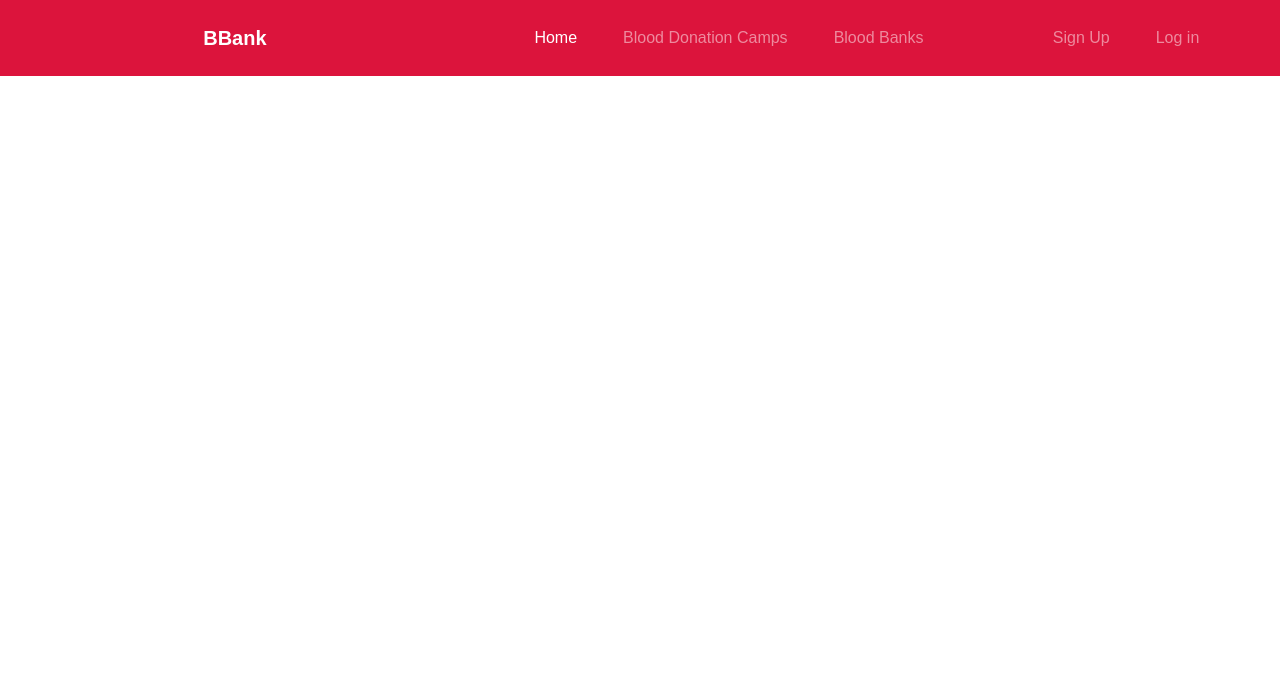
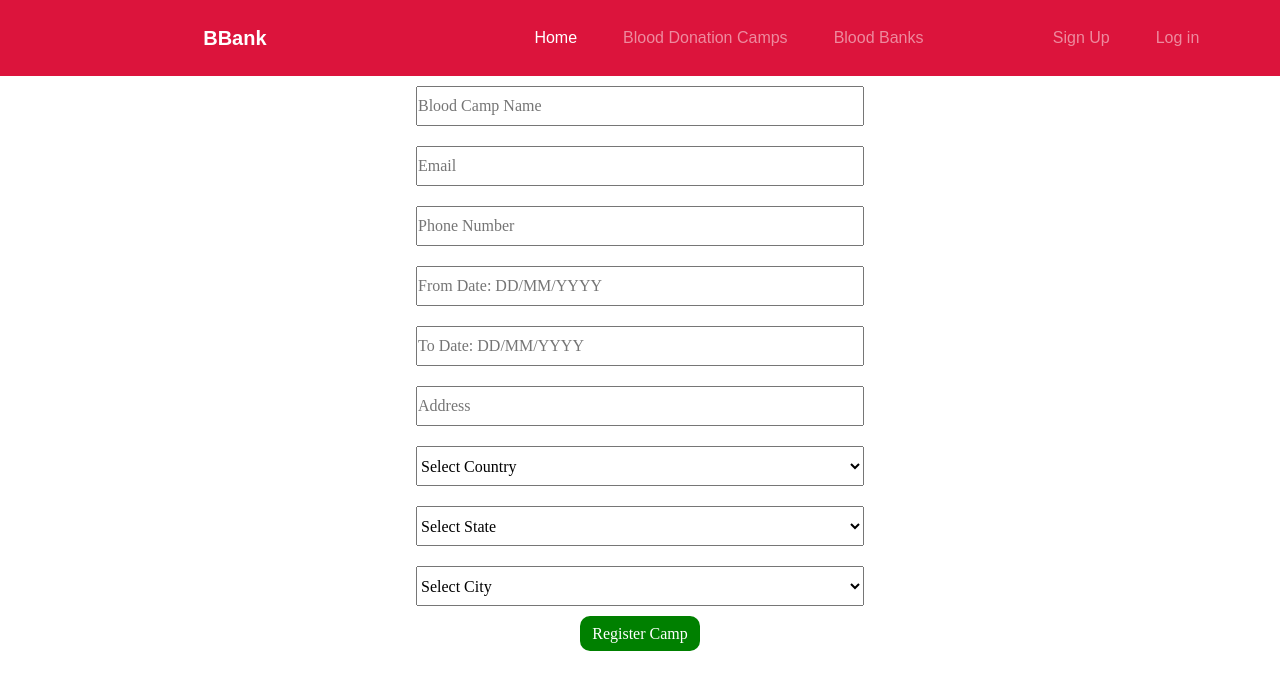
Before and after one commit to yashgandhi876/BBank_Frontend, a React (Create React App) app: page /registerbloodcamps in a window 1280 px wide. Shown: the top 690 px of the page. Built offline with nearby package versions, Linux system fonts and the light colour scheme.

Commit message:
added registration form for blood camps

```diff
--- a/src/App.js
+++ b/src/App.js
@@ -8,6 +8,7 @@ import Landing from "./pages/Landing";
 import Login from "./Components/Login";
 import SignUp from "./Components/SignUp";
 import BloodCamps from "./Components/BloodCamps";
+import RegisterBloodCamps from "./Components/RegisterBloodCamps";
 
 
 function App() {
@@ -24,6 +25,7 @@ function App() {
                 <Route exact path={"/signup"} component={SignUp} />
                 <Route exact path={"/login"} component={Login} />
                 <Route exact path={"/bloodcamps"} component={BloodCamps} />
+                <Route exact path={"/registerbloodcamps"} component={RegisterBloodCamps} />
                 {/*{*/}
                 {/*    //Private Routes*/}
                 {/*}*/}
--- a/src/Components/BloodCamps.css
+++ b/src/Components/BloodCamps.css
@@ -30,6 +30,7 @@
     box-shadow: rgba(50, 50, 93, 0.25) 0px 13px 27px -5px,
     rgba(0, 0, 0, 0.3) 0px 8px 16px -8px;
     border: none;
+    border-radius: 5px;
 }
 
 .data{
--- a/src/Components/BloodCamps.js
+++ b/src/Components/BloodCamps.js
@@ -7,7 +7,6 @@ function BloodCamps(){
 
     function handleClick(){
         setActive(true);
-
     }
 
     return (
--- /dev/null
+++ b/src/Components/RegisterBloodCamps.css
@@ -0,0 +1,19 @@
+.inputBox,
+.locationdropdown {
+    width: 35%;
+    height: 40px;
+    margin: 10px auto;
+}
+
+
+.submitbtn {
+    width: 120px;
+    height: 35px;
+    background-color: green;
+    color: white;
+    outline: none;
+    border: none;
+    cursor: pointer;
+    border-radius: 10px;
+
+}
--- /dev/null
+++ b/src/Components/RegisterBloodCamps.js
@@ -0,0 +1,112 @@
+import React, { Component } from 'react';
+import CountryData from "../assets/json/countries.json";
+import StateData from "../assets/json/states.json";
+import CityData from "../assets/json/cities.json";
+import "./RegisterBloodCamps.css";
+
+
+class RegisterBloodCamps extends Component{
+
+    constructor(props) {
+        super(props);
+        this.state = {
+            bloodCampName: "",
+            email: "",
+            mobileNumber: "",
+            fromDate:"",
+            toDate:"",
+            country: "",
+            state: "",
+            city: "",
+            address:"",
+            countryCode:0,
+            stateCode:0,
+            cityCode:0
+         };
+        this.submitBloodBankForm = this.submitBloodBankForm.bind(this);
+        this.handleCountry = this.handleCountry.bind(this);
+        this.handleState = this.handleState.bind(this);
+        this.listState = this.listState.bind(this);
+        this.listCity = this.listCity.bind(this);
+    }
+
+     submitBloodBankForm(){
+        // add code
+    }
+
+    handleCountry(e){
+        this.setState({...this.state, country:e.target.value, countryCode:101 });
+
+    }
+
+    handleState(e){
+        this.setState({...this.state,state:e.target.value, stateCode:e.target.selectedIndex });
+    }
+
+    handleCity(e){
+        this.setState({...this.state,city:e.target.value, cityCode:e.target.selectedIndex });
+    }
+
+    listState(countryCode){
+        console.log(countryCode);
+        let newStateArr =  StateData.states.filter(state=>(state.country_id == countryCode));
+
+        return (
+            <select className="locationdropdown" name="State"  onChange={this.handleState}id="" required>
+                <option>Select State</option>
+                {
+                    newStateArr.map(state=><option key={state.id} countryCode={state.id} value={state.name}> {state.name}</option>)
+                }
+            </select>
+        );
+    }
+
+    listCity(stateCode){
+        let newCityArr =  CityData.cities.filter(city=>(city.state_id == stateCode));
+
+        return (
+            <select className="locationdropdown W-80" name="City"  onChange={this.handlecity} id="" required>
+                <option>Select City</option>
+                {
+                    newCityArr.map(city=><option key={city.id} countryCode={city.id} value={city.name}> {city.name}</option>)
+                }
+            </select>
+        );
+    }
+
+    render(){
+        return(
+            <div className="registration">
+                <input type="text" className="inputBox" value={this.state.bloodCampName} onChange={(e)=>{this.setState({...this.state,bloodCampName:e.target.value})}} placeholder="Blood Camp Name" required/>
+                        <br /><input type="email" className="inputBox" value={this.state.email} onChange={(e)=>{this.setState({...this.state,email:e.target.value})}} placeholder="Email" required/>
+                        <br /><input type="tel" className="inputBox" value={this.state.mobileNumber} onChange={(e)=>{this.setState({...this.state, mobileNumber:e.target.value})}} placeholder="Phone Number" required/>
+                        <br /><input type="text" className="inputBox" value={this.state.fromDate} onChange={(e)=>{this.setState({...this.state,fromDate:e.target.value})}} placeholder="From Date: DD/MM/YYYY" required/>
+                        <br /><input type="text" className="inputBox" value={this.state.toDate} onChange={(e)=>{this.setState({...this.state,toDate:e.target.value})}} placeholder="To Date: DD/MM/YYYY" required/>
+                        <br /><input type="text" className="inputBox" value={this.state.address} onChange={(e)=>{this.setState({...this.state,address:e.target.value})}} placeholder="Address" required/>
+                        <br /><select className="locationdropdown" name="Country"  onChange={this.handleCountry}id="" required>
+                            <option value="">Select Country</option>
+                            {
+                                CountryData.countries.map(country =>
+                                    <option key={country.id} countryCode={country.id} value={country.name}> {country.name}</option>
+                                )
+                            }
+                        </select>
+                        <br />
+                        {
+
+                            this.listState(this.state.countryCode)
+                        }
+                        <br />
+                        {
+                            this.listCity(this.state.stateCode)
+                        }
+                        <br/>
+                        <button onClick={this.submitUserForm} className="submitbtn" type="submit">Register Camp</button>
+            </div>
+        );
+    }
+
+}
+
+
+export default RegisterBloodCamps;
```
Also changed, not shown: 1 other file (tests, documents, lock files or other folders).
